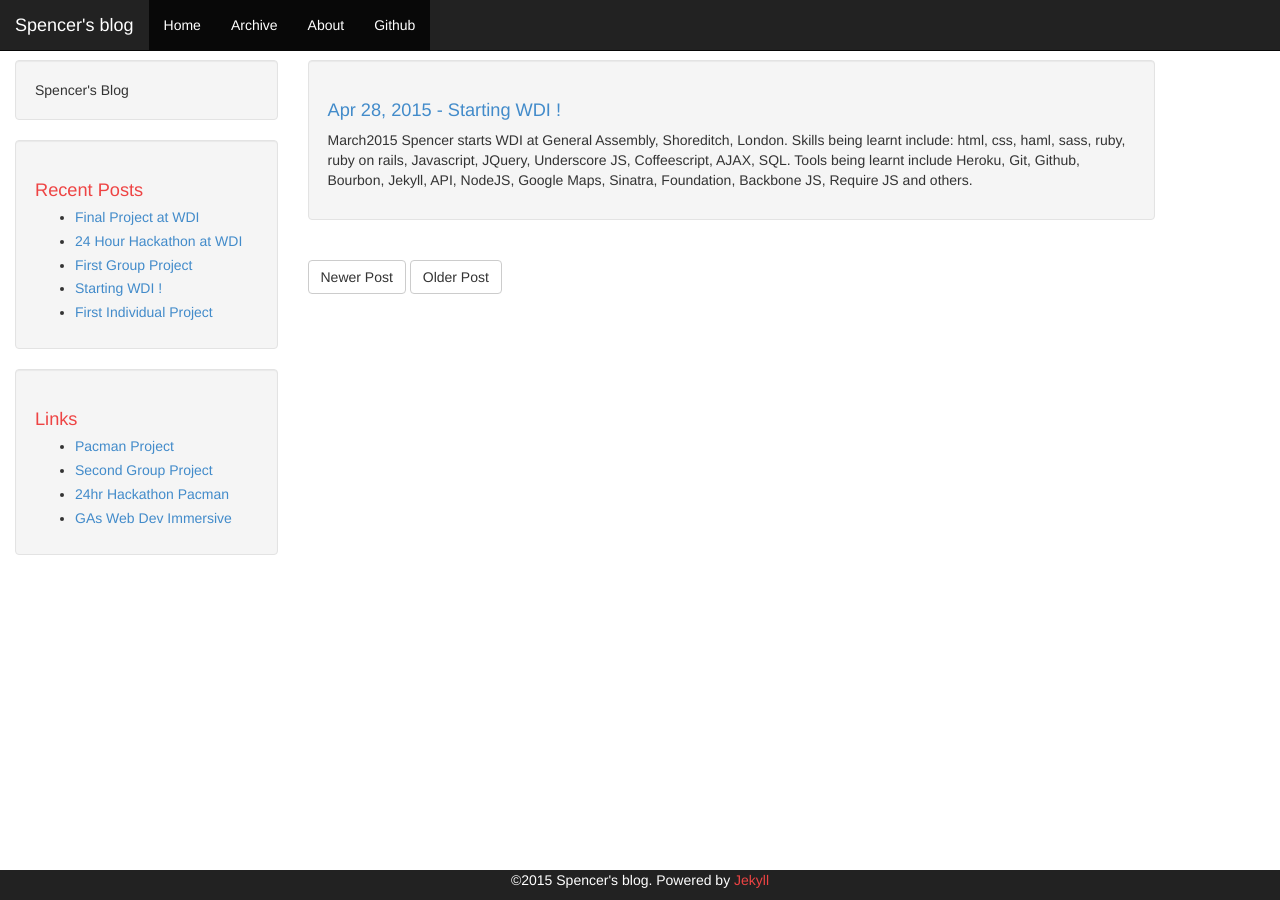
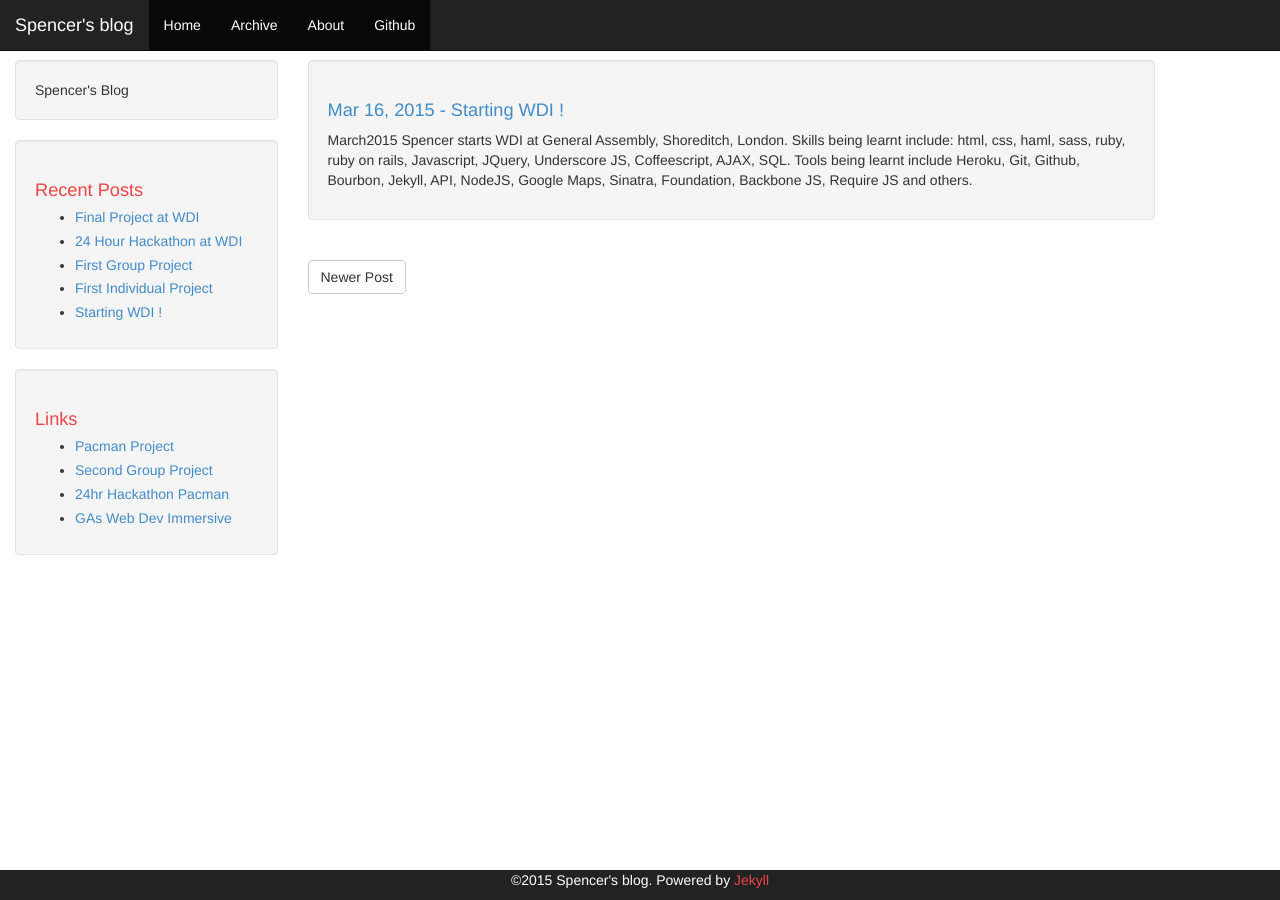
Before and after one commit to spencermeyer/spencermeyer.github.io, a Jekyll site: the page built from _posts/2015-04-28-starting-at-GAWDi.markdown, in a window 1280 px wide. Built offline with Jekyll 4.4.1, drawn with Linux system fonts in a browser that asks for light colours; Markdown is read by kramdown in place of the engine named in the settings.

Commit message:
corrected a date

```diff
--- a/_posts/2015-04-28-welcome-to-jekyll.markdown
+++ b/_posts/2015-04-28-starting-at-GAWDi.markdown
@@ -1,7 +1,7 @@
 ---
 layout: post
 title:  "Starting WDI !"
-date:   2015-04-28 15:43:52
+date:   2015-03-16 15:43:52
 categories: jekyll update
 ---
 
```
